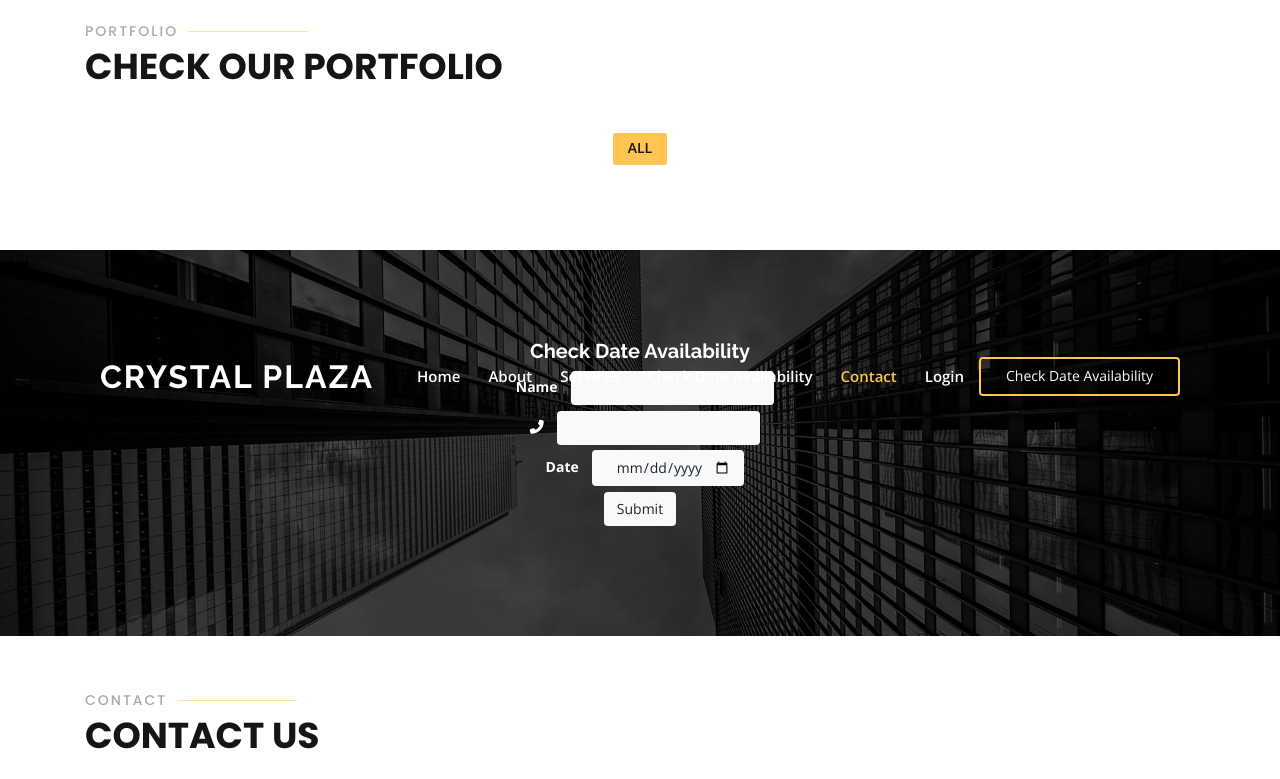
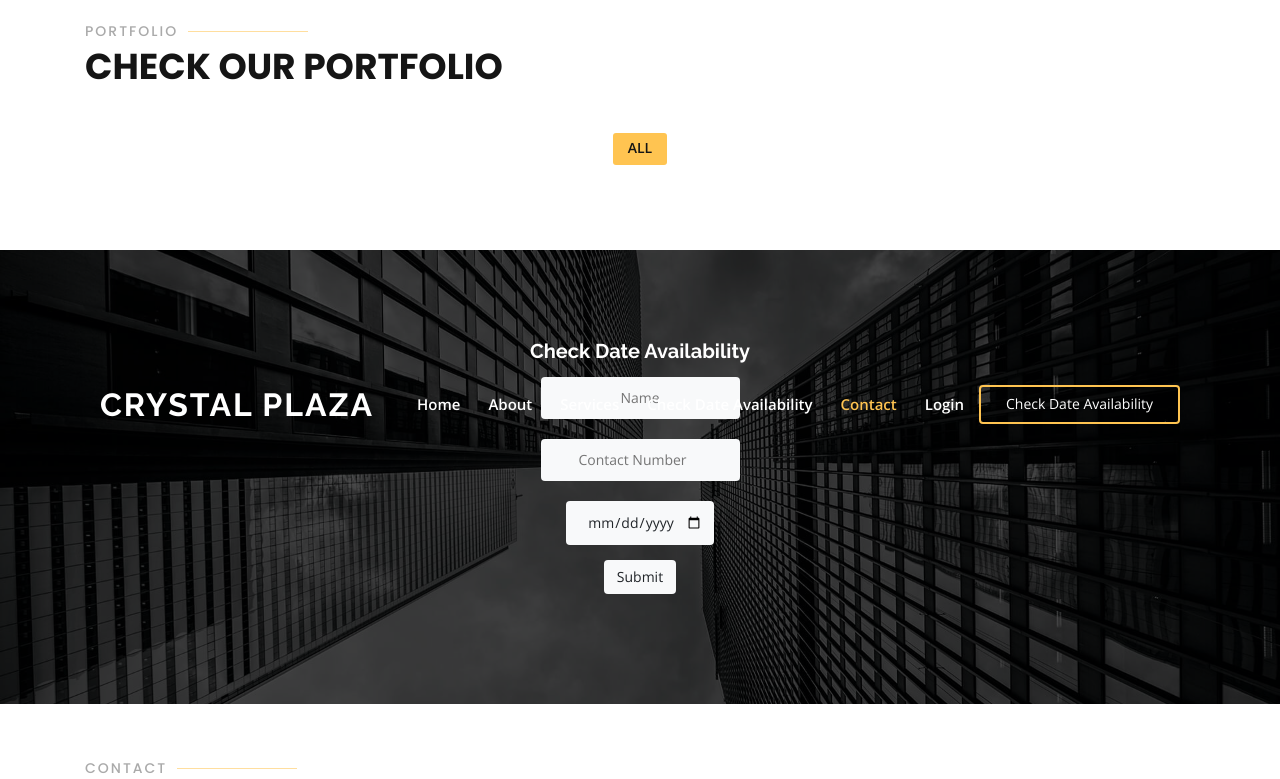
Before and after one commit to sahiranas/crystalplazabooking, a Django app: page / in a window 1280 px wide, after a click on "Contact". Shown: the part 4021-4800 px from the top of the page. Run offline with Django 3.2, Linux system fonts and the light colour scheme; data that the repository does not hold is empty; some libraries are stand-ins or nearby versions.

Commit message:
intermediate commit

```diff
--- a/home/admin.py
+++ b/home/admin.py
@@ -2,8 +2,7 @@ from django.contrib import admin
 from home.models import *
 
 # Register your models here.
-admin.site.register(Service)
-admin.site.register(Features)
+
 admin.site.register(Portfolio)
 admin.site.register(DateCheck)
 admin.site.register(Allmessages)
--- a/home/templates/home/index.html
+++ b/home/templates/home/index.html
@@ -74,8 +74,19 @@
 
           <li><a href="#testimonials">Check Date Availability</a></li>
           <li><a href="#contact">Contact</a></li>
+
+          {% if request.user.is_authenticated %}
+
+          <li><a href="{% url 'userdata:login' %}">Logout</a></li>
+          <li><a href="{% url 'userdata:login' %}">Dashboard</a></li>
+
+          {% else %}
+
           <li><a href="{% url 'userdata:login' %}">Login</a></li>
 
+
+
+          {% endif %}
         </ul>
       </nav><!-- .nav-menu -->
 
@@ -451,14 +462,14 @@
                 <form action="#testimonials" class="text-dark" method="POST">
                   {% csrf_token %}
 
-                  <label for="name" class="text-white m-3">Name</label>
-                  <input type="text" id='name' class="btn btn-light" name="name"><br>
 
-                  <label for="contact" class="text-white m-3 "><i class="fas fa-phone-alt"></i></label>
-                  <input type="number" id='contact' class="btn btn-light" name="contact"><br>
+                  <input type="text" id='name' class="btn btn-light p-3 m-3" name="name" required placeholder="Name"> <br>
 
-                  <label for="date_check" class="text-white m-3">Date</label>
-                  <input type="date" id="date-check" class="btn btn-light" name="date"><br>
+
+                  <input type="number" id='contact' class="btn btn-light  p-3 m-3" name="contact" required placeholder="Contact Number"><br>
+
+
+                  <input type="date" id="date-check" class="btn btn-light  p-3 m-3" name="date" required><br>
                   <input type="submit" class="mt-2 btn btn-light">
 
 
--- a/home/views.py
+++ b/home/views.py
@@ -6,8 +6,7 @@ from booking.models import BookingData
 # Create your views here.
 
 def homepage(request):
-    services=Service.objects.all()
-    features=Features.objects.all()
+
     img=Portfolio.objects.all()
     booking_exist=False
     if request.method=='POST':
@@ -31,8 +30,7 @@ def homepage(request):
             temp.save()
 
     context={
-        'services':services,
-        "features":features,
+
         'img':img,
         'booking_exist':booking_exist
     }
--- a/userdata/templates/registration/login.html
+++ b/userdata/templates/registration/login.html
@@ -17,7 +17,8 @@
 
     <form method="POST" class="text-center my-auto">
         {% csrf_token %}
-        <h5 class="pb-5">Login</h5>
+        <a style="text-decoration: none;" href="/"><h3  class= ' text-info' >Home</h3></a>
+        <h5 class="pb-5 pt-5">Login</h5>
         {{form.as_p}}
         <input type="submit">
     </form>
```
Also changed, not shown: home/models.py (+0 -15 lines), db.sqlite3, home/migrations/0016_auto_20210807_0603.py (added).
